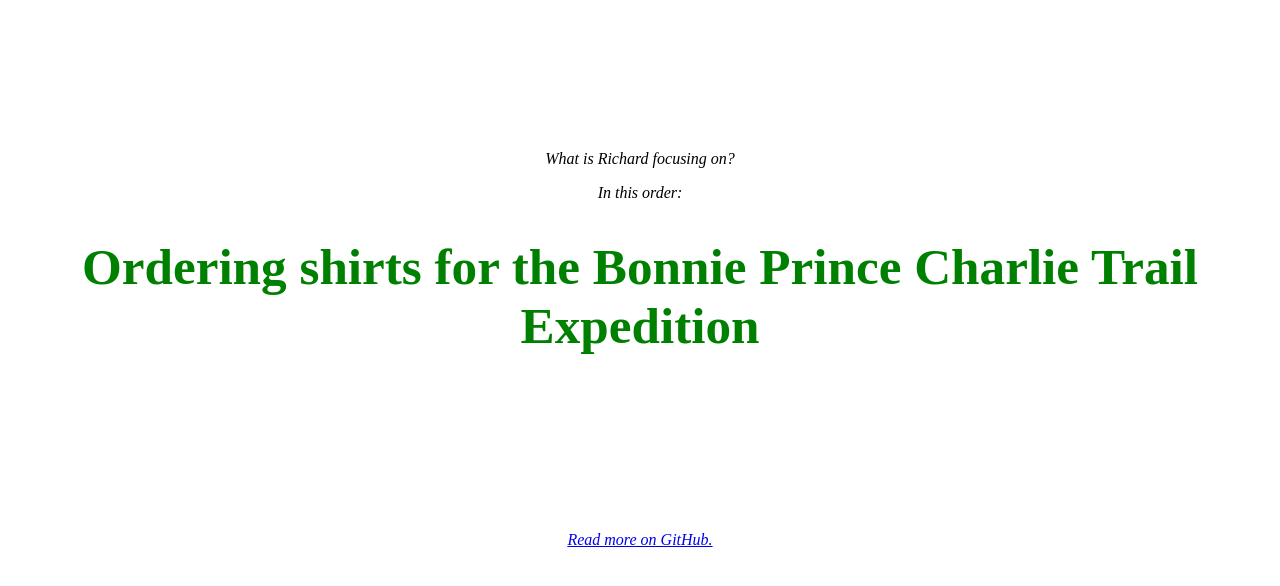
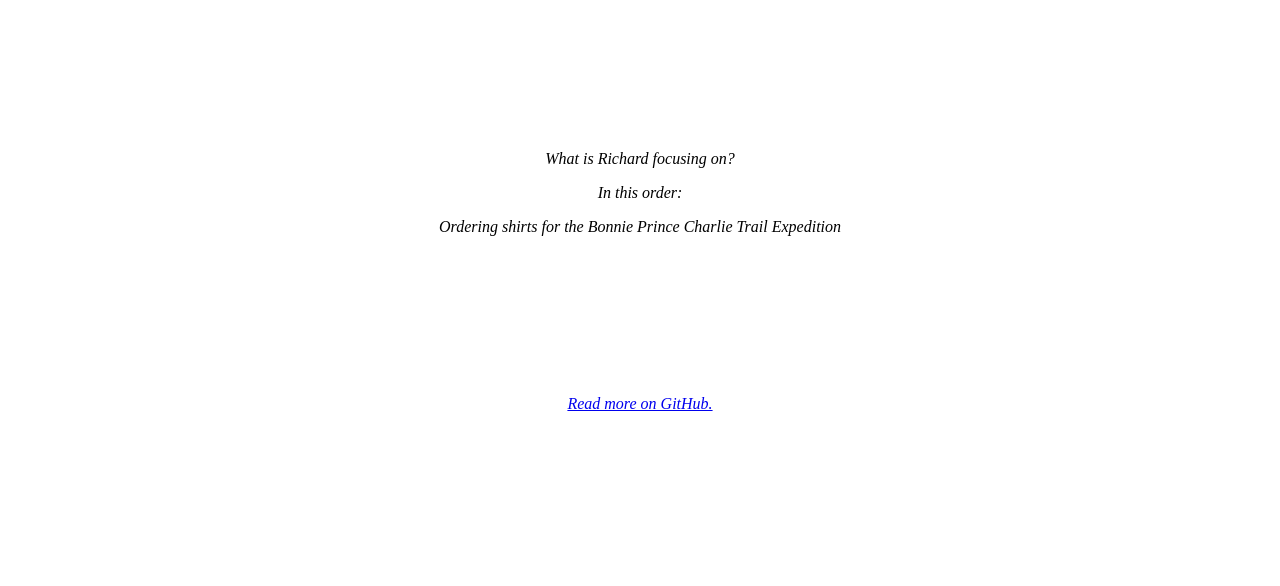
Before and after one commit to RichardLitt/what-is-richard-doing-now, a Jekyll site: the page built from index.md, in a window 1280 px wide. Shown: the top 586 px of the page. Built offline with Jekyll 4.4.1, drawn with Linux system fonts in a browser that asks for light colours; our own code applies the rules of GitHub Pages for plain Markdown files.

Commit message:
Use markdown

```diff
--- a/index.md
+++ b/index.md
@@ -1,5 +1,5 @@
-<p>What is Richard focusing on?</p>
-<p>In this order:</p>
-<h1>
-  {% include_relative list.md %}
-</h1>
+What is Richard focusing on?
+
+In this order:
+
+{% include_relative list.md %}
```
